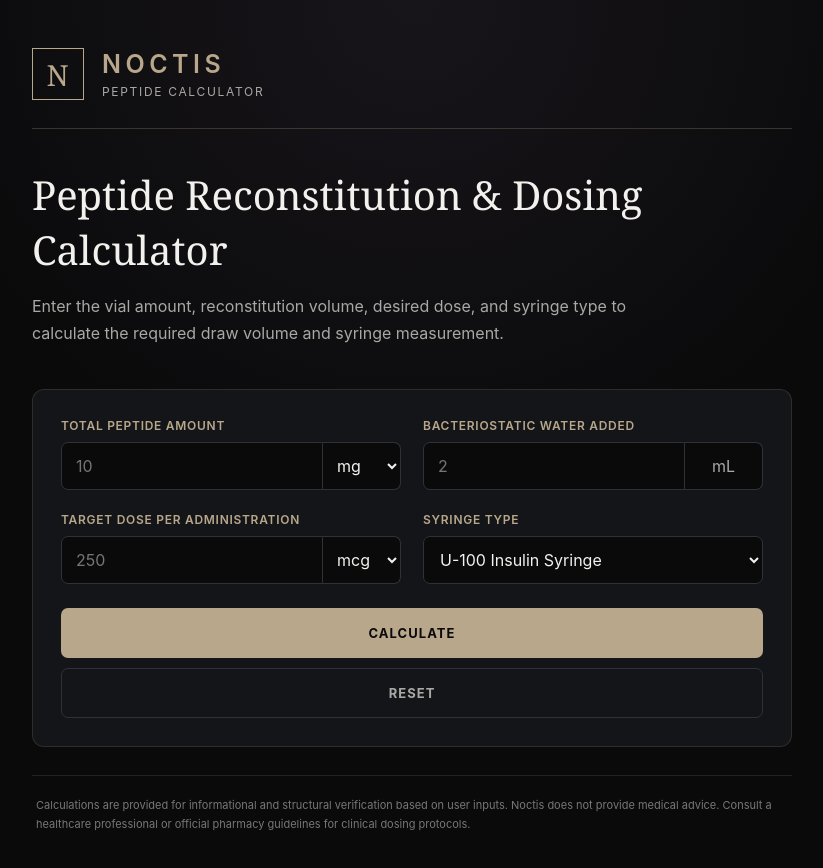
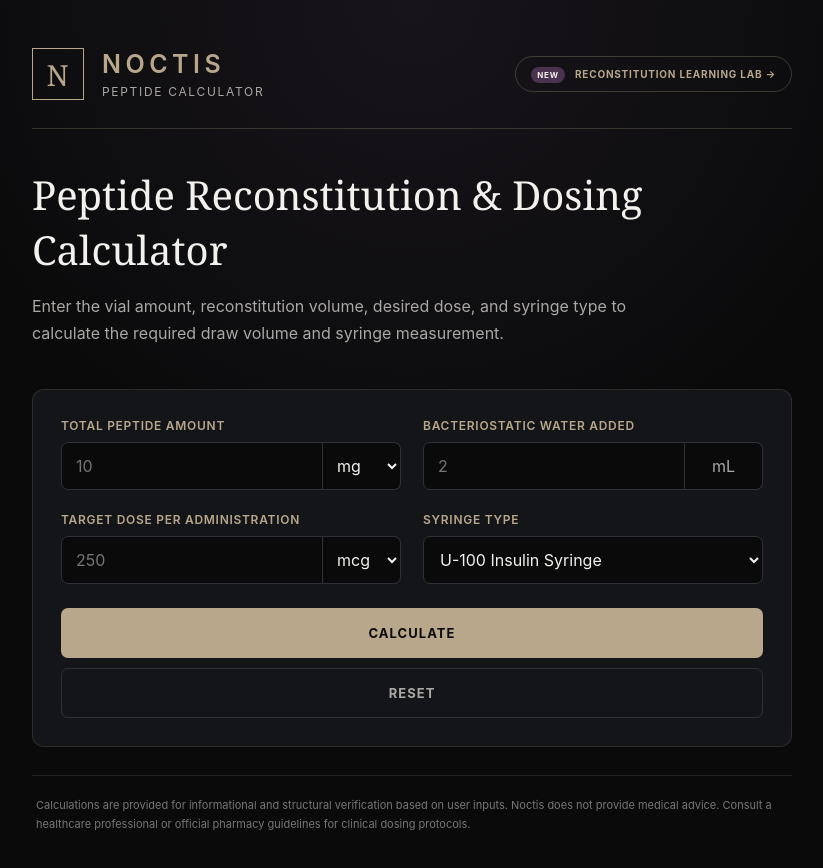
Before and after one commit to brentglaze-prog/Noctis-Calculator, a plain HTML site: page index.html in a window 1280 px wide. Shown: the whole page, without its empty margins (228-1051 px from the left). Drawn offline with Linux system fonts and the light colour scheme.

Commit message:
Link calculator to NOCTIS Learning Lab

```diff
--- a/index.html
+++ b/index.html
@@ -28,6 +28,9 @@
         <h1>NOCTIS</h1>
         <p class="brand-subtitle">Peptide Calculator</p>
       </div>
+      <a class="lab-link" href="lab/">
+        <span>New</span> Reconstitution Learning Lab →
+      </a>
     </header>
 
     <section class="intro-panel">
```
